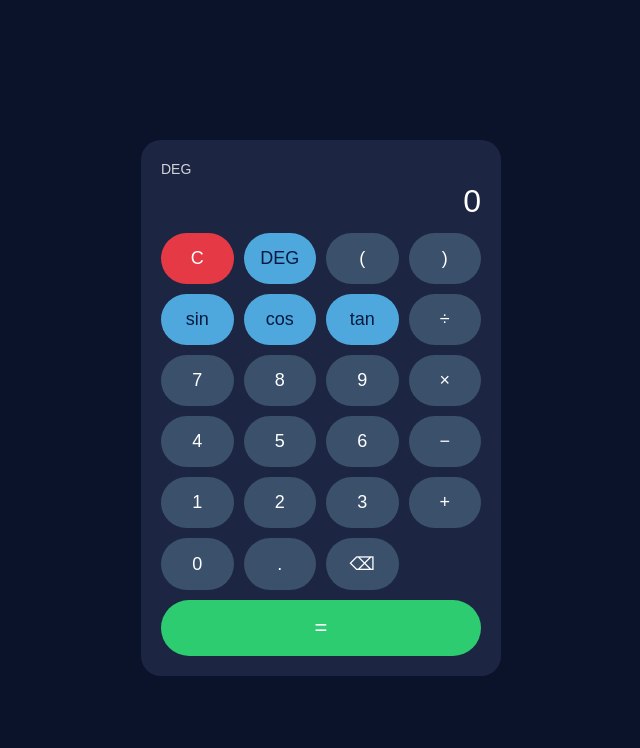
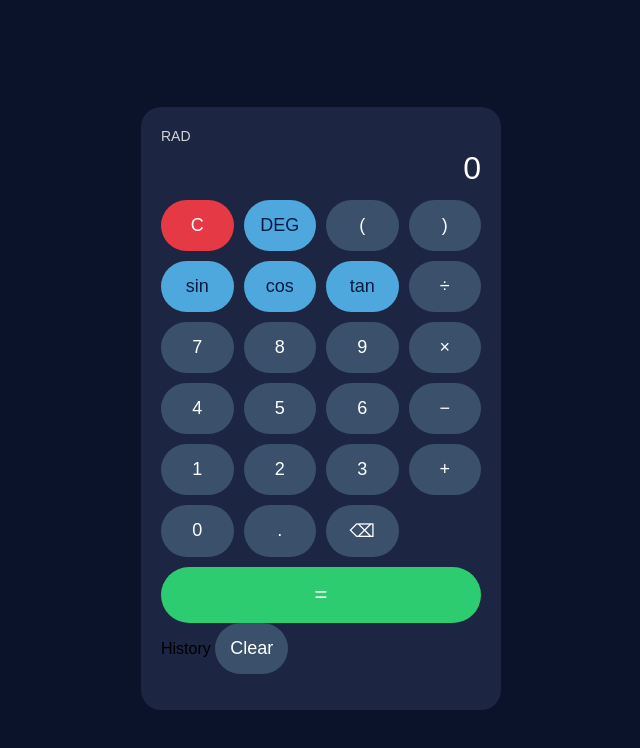
Before and after one commit to siddharthakaithwar-sys/ultimate-calculator-engine, a plain HTML site: page index.html in a window 1280 px wide. Shown: the whole page, without its empty margins (319-959 px from the left). Drawn offline with Linux system fonts and the light colour scheme.

Commit message:
Implement history feature in calculator
Added a history section to the calculator for tracking previous calculations.

```diff
--- a/index.html
+++ b/index.html
@@ -4,14 +4,14 @@
   <meta charset="UTF-8" />
   <meta name="viewport" content="width=device-width, initial-scale=1.0"/>
   <title>Ultimate Calculator</title>
-
-  <link rel="stylesheet" href="style.css">
+  <link rel="stylesheet" href="style.css" />
 </head>
 <body>
 
 <div class="calculator">
+
   <div class="top">
-    <span id="mode">DEG</span>
+    <span id="mode">RAD</span>
     <div id="display">0</div>
   </div>
 
@@ -46,6 +46,16 @@
     <button onclick="backspace()">⌫</button>
     <button class="equals" onclick="calculate()">=</button>
   </div>
+
+  <!-- HISTORY -->
+  <div class="history">
+    <div class="history-header">
+      <span>History</span>
+      <button onclick="clearHistory()">Clear</button>
+    </div>
+    <ul id="historyList"></ul>
+  </div>
+
 </div>
 
 <script src="app.js"></script>
```
